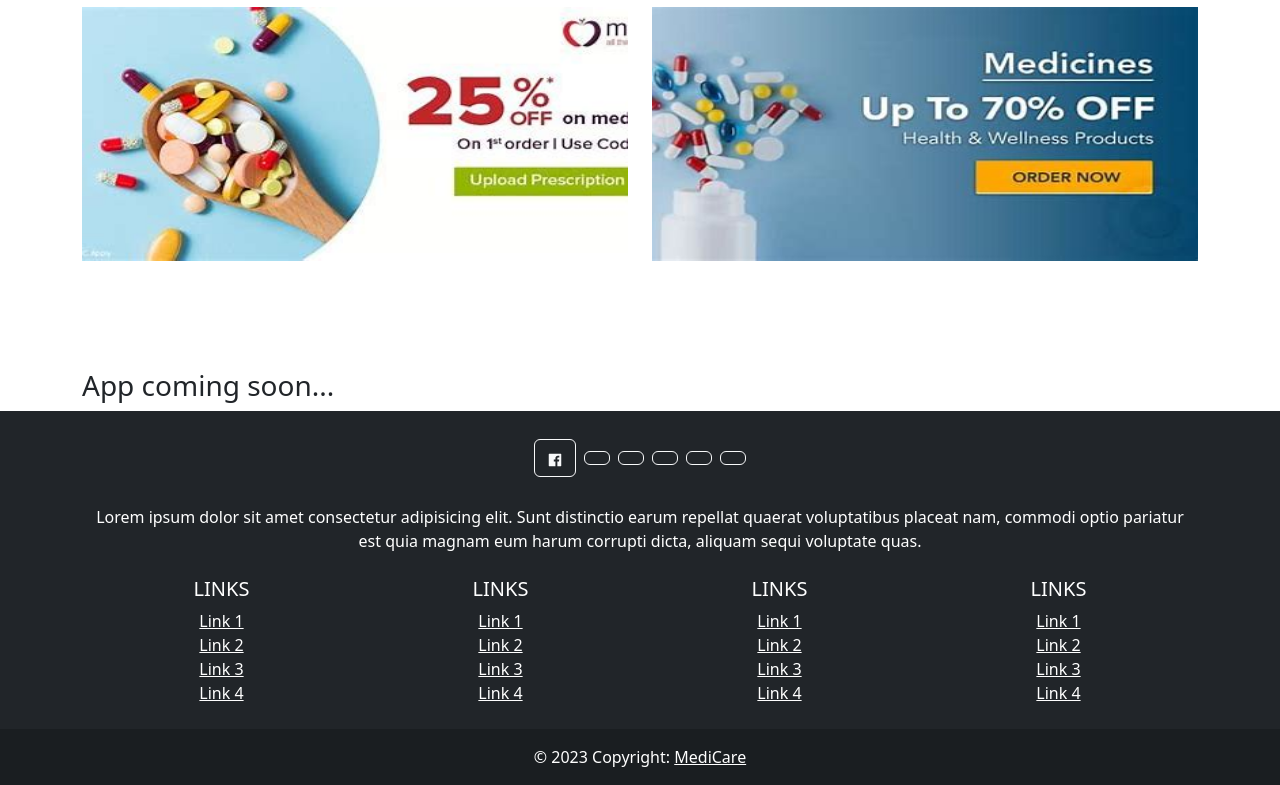
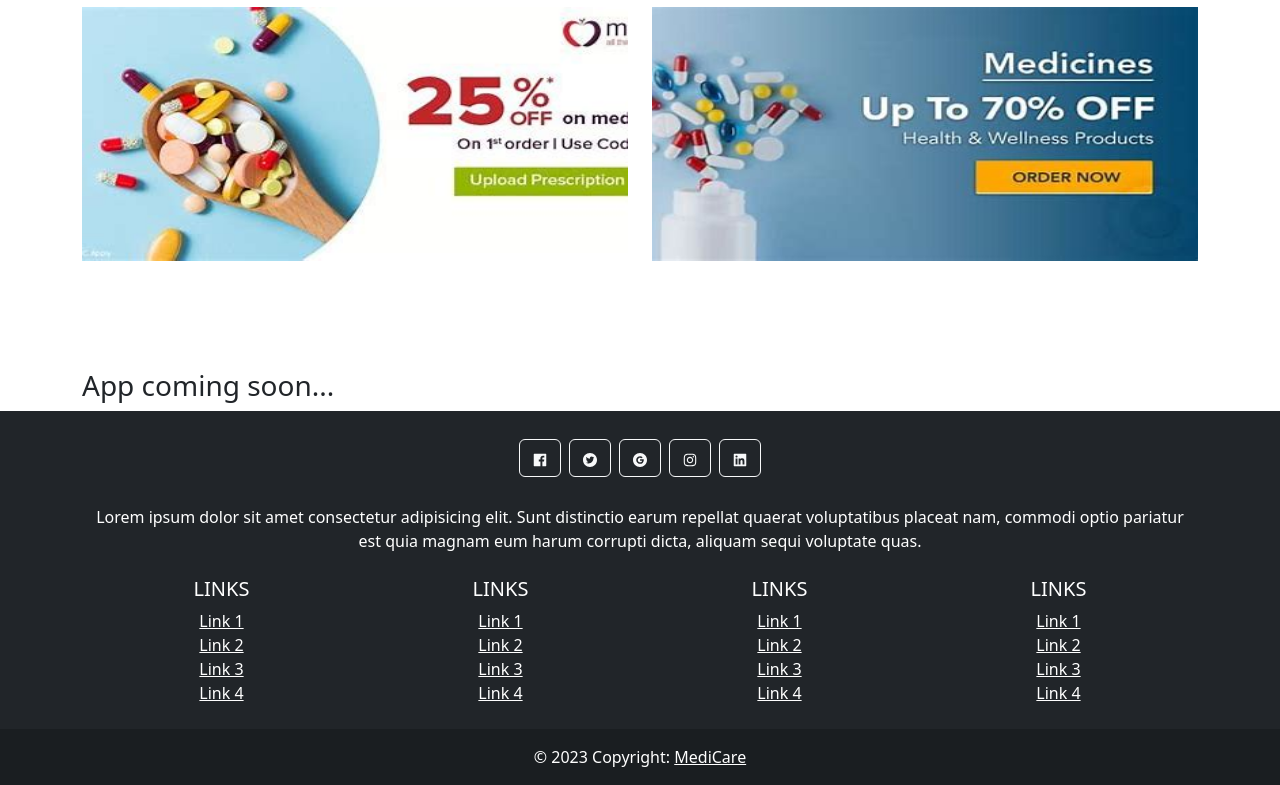
Before and after one commit to deeparka/medicare-frontend, a React (Create React App) app: page / in a window 1280 px wide. Shown: the part 2370-3155 px from the top of the page. Built offline with nearby package versions, Linux system fonts and the light colour scheme; the HTML template or start-up script is replaced by a standard one.

Commit message:
fifth commit

```diff
--- a/src/components/Dashboard.jsx
+++ b/src/components/Dashboard.jsx
@@ -1,20 +1,44 @@
-import React from 'react'
+import React, { useState } from "react";
+import { Col, Container, Row } from "react-bootstrap";
 import medimg2 from "../images/medicare10.jpg";
+import MedicineDataService from "../services/medicine.service";
 
 function Dashboard() {
+  const [medicines, setMedicines] = useState([]);
+
+  MedicineDataService.getAll().then((response) => {
+    setMedicines(response.data);
+    // console.log(response.data);
+  });
+
   return (
-    <div>
-        <h1>Here are some available medicines</h1>
-        <div class="card" style={{ "width": "18rem" }}>
-            <img src={medimg2} class="card-img-top" alt="..." />
-            <div class="card-body">
-                <h5 class="card-title">Javascript course</h5>
-                <p class="card-text">This is the new course and you will learn the new thigs in this. Please enroll to this course. Click enroll button</p>
-                <a href="first.html" class="btn btn-primary">Add to cart</a>
+    <Container style={{ marginTop: "30px", marginBottom: "30px" }}>
+      <h1 style={{ textAlign: "center", marginBottom: "15px" }}>Here are some available medicines on our site</h1>
+      <Row className="gy-5">
+        {medicines.map((med) => (
+          <Col>
+            <div class="card" style={{ width: "20rem" }}>
+              <img src={medimg2} class="card-img-top" alt="..." />
+              <div class="card-body">
+                <h5 class="card-title">{med.name}</h5>
+                <p className="card-text">Category: {med.category}</p>
+                <p className="card-text">Price: ₹{med.price} per unit</p>
+                <p class="card-text">
+                  Lorem ipsum dolor, sit amet consectetur adipisicing elit.
+                  Ullam repellendus in et, doloribus accusantium cumque officiis
+                  saepe porro? Reiciendis ut, voluptates sunt doloremque
+                  consequatur vero culpa maiores modi et saepe!
+                </p>
+                <a href="first.html" class="btn btn-primary">
+                  Add to cart
+                </a>
+              </div>
             </div>
-        </div>
-    </div>
-  )
+          </Col>
+        ))}
+      </Row>
+    </Container>
+  );
 }
 
-export default Dashboard
+export default Dashboard;
--- a/src/components/Footer.jsx
+++ b/src/components/Footer.jsx
@@ -2,13 +2,11 @@
 import {
   MDBFooter,
   MDBContainer,
-  MDBIcon,
-  MDBInput,
   MDBCol,
   MDBRow,
   MDBBtn,
 } from "mdb-react-ui-kit";
-import { AiFillFacebook } from "react-icons/ai";
+import { AiFillFacebook, AiFillTwitterCircle, AiFillGoogleCircle, AiFillLinkedin, AiOutlineInstagram } from "react-icons/ai";
 
 export default function Footer() {
   return (
@@ -18,12 +16,11 @@
           <MDBBtn
             outline
             color="light"
-            // floating
+            floating
             className="m-1"
             href="#!"
             role="button"
           >
-            {/* <MDBIcon fab icon="facebook-f" /> */}
             <AiFillFacebook />
           </MDBBtn>
 
@@ -35,7 +32,7 @@
             href="#!"
             role="button"
           >
-            <MDBIcon fab icon="twitter" />
+            <AiFillTwitterCircle />
           </MDBBtn>
 
           <MDBBtn
@@ -46,7 +43,7 @@
             href="#!"
             role="button"
           >
-            <MDBIcon fab icon="google" />
+            <AiFillGoogleCircle />
           </MDBBtn>
 
           <MDBBtn
@@ -57,7 +54,7 @@
             href="#!"
             role="button"
           >
-            <MDBIcon fab icon="instagram" />
+            <AiOutlineInstagram />
           </MDBBtn>
 
           <MDBBtn
@@ -68,18 +65,7 @@
             href="#!"
             role="button"
           >
-            <MDBIcon fab icon="linkedin-in" />
-          </MDBBtn>
-
-          <MDBBtn
-            outline
-            color="light"
-            floating
-            className="m-1"
-            href="#!"
-            role="button"
-          >
-            <MDBIcon fab icon="github" />
+            <AiFillLinkedin />
           </MDBBtn>
         </section>
 
```
